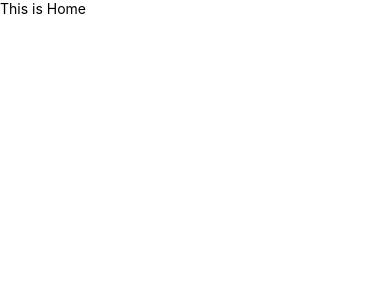
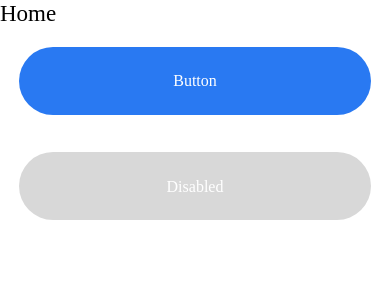
Before and after one commit to verhovensky/charity-demo-app, a React Native app: screen / in a window 390 px wide. Shown: the top 300 px of the page. Built offline with nearby package versions, Linux system fonts and the light colour scheme.

Commit message:
add Button component add Header component add scaling functions add PropTypes package

```diff
--- /dev/null
+++ b/components/Button/Button.js
@@ -0,0 +1,29 @@
+import {Pressable} from 'react-native';
+import {Text} from 'react-native';
+import PropTypes from 'prop-types';
+import style from './style';
+
+const Button = props => {
+  return (
+    <Pressable
+      disabled={props.isDisabled}
+      style={[style.button, props.isDisabled && style.buttonDisabled]}
+      onPress={props.onPress}>
+      <Text style={style.title}>{props.title}</Text>
+    </Pressable>
+  );
+};
+
+Button.default = {
+  title: '',
+  isDisabled: false,
+  onPress: () => {},
+};
+
+Button.propTypes = {
+  title: PropTypes.string.isRequired,
+  isDisabled: PropTypes.bool,
+  onPress: PropTypes.func,
+};
+
+export default Button;
--- /dev/null
+++ b/components/Button/style.js
@@ -0,0 +1,29 @@
+import {StyleSheet} from 'react-native';
+import {getFontFamily} from '../../assets/fonts/helper';
+import {
+  horizontalScale,
+  scalefontSize,
+  verticalScale,
+} from '../../styles/scale';
+
+const style = StyleSheet.create({
+  button: {
+    backgroundColor: '#2979F2',
+    borderRadius: horizontalScale(50),
+    height: verticalScale(55),
+    justifyContent: 'center',
+    margin: verticalScale(15),
+  },
+  buttonDisabled: {
+    backgroundColor: '#D8D8D8',
+  },
+  title: {
+    color: '#FFFFFF',
+    fontFamily: getFontFamily('Inter', '500'),
+    fontSize: scalefontSize(16),
+    lineHeight: scalefontSize(19),
+    textAlign: 'center',
+  },
+});
+
+export default style;
--- /dev/null
+++ b/components/Header/Header.js
@@ -0,0 +1,35 @@
+import {View, Text} from 'react-native';
+import style from './style';
+import PropTypes from 'prop-types';
+
+const Header = props => {
+  const styleToApply = () => {
+    switch (props.type) {
+      case 1:
+        return style.title1;
+      case 2:
+        return style.title2;
+      case 3:
+        return style.title3;
+      default:
+        return style.title1;
+    }
+  };
+  return (
+    <View>
+      <Text style={styleToApply()}>{props.title}</Text>
+    </View>
+  );
+};
+
+Header.default = {
+  title: '',
+  type: 1,
+};
+
+Header.propTypes = {
+  title: PropTypes.string,
+  type: PropTypes.number,
+};
+
+export default Header;
--- /dev/null
+++ b/components/Header/style.js
@@ -0,0 +1,26 @@
+import {StyleSheet} from 'react-native';
+import {getFontFamily} from '../../assets/fonts/helper';
+import {scalefontSize} from '../../styles/scale';
+
+const style = StyleSheet.create({
+  title1: {
+    color: '#000000',
+    fontFamily: getFontFamily('Inter', '600'),
+    lineHeight: scalefontSize(29),
+    fontSize: scalefontSize(24),
+  },
+  title2: {
+    color: '#000000',
+    fontFamily: getFontFamily('Inter', '600'),
+    lineHeight: scalefontSize(22),
+    fontSize: scalefontSize(18),
+  },
+  title3: {
+    color: '#000000',
+    fontFamily: getFontFamily('Inter', '600'),
+    lineHeight: scalefontSize(19),
+    fontSize: scalefontSize(16),
+  },
+});
+
+export default style;
--- a/package.json
+++ b/package.json
@@ -13,6 +13,7 @@
     "@react-native-masked-view/masked-view": "^0.3.0",
     "@react-navigation/native": "^6.1.9",
     "@react-navigation/stack": "^6.3.20",
+    "prop-types": "^15.8.1",
     "react": "18.2.0",
     "react-native": "0.73.0",
     "react-native-device-info": "^10.12.0",
--- a/screens/Home/Home.js
+++ b/screens/Home/Home.js
@@ -1,13 +1,20 @@
 import style from './style';
 import {SafeAreaView, Text, View} from 'react-native';
 import globalStyle from '../../assets/styles/globalStyle';
+import Header from '../../components/Header/Header';
+import Button from '../../components/Button/Button';
 
 const Home = () => {
   return (
     <SafeAreaView style={[globalStyle.backgroundWhite, globalStyle.flex]}>
-      <View style>
-        <Text>This is Home</Text>
-      </View>
+      <Header title={'Home'} type={1} />
+      <Button
+        title={'Button'}
+        onPress={() => {
+          console.log('Pressed BUTTON');
+        }}
+      />
+      <Button title={'Disabled'} isDisabled={true} />
     </SafeAreaView>
   );
 };
--- /dev/null
+++ b/styles/scale.js
@@ -0,0 +1,37 @@
+import {Dimensions} from 'react-native';
+import DeviceInfo from 'react-native-device-info';
+const {width, height} = Dimensions.get('window');
+
+const isSmall = width <= 375 && !DeviceInfo.hasNotch();
+
+const guideLineBaseWidth = () => {
+  if (isSmall) {
+    return 330;
+  }
+  return 350;
+};
+
+const guideLineBaseHeight = () => {
+  if (isSmall) {
+    return 550;
+  } else if (width > 410) {
+    return 620; // 650 ?
+  }
+  return 680;
+};
+
+const horizontalScale = size => (width / guideLineBaseWidth()) * size;
+
+const verticalScale = size => (height / guideLineBaseHeight()) * size;
+
+const guideLineBaseFontsize = () => {
+  if (width > 410) {
+    return 430;
+  }
+  return 400;
+};
+
+const scalefontSize = size =>
+  Math.round((width / guideLineBaseFontsize()) * size);
+
+export {horizontalScale, verticalScale, scalefontSize};
```
Also changed, not shown: 1 other file (tests, documents, lock files or other folders).
